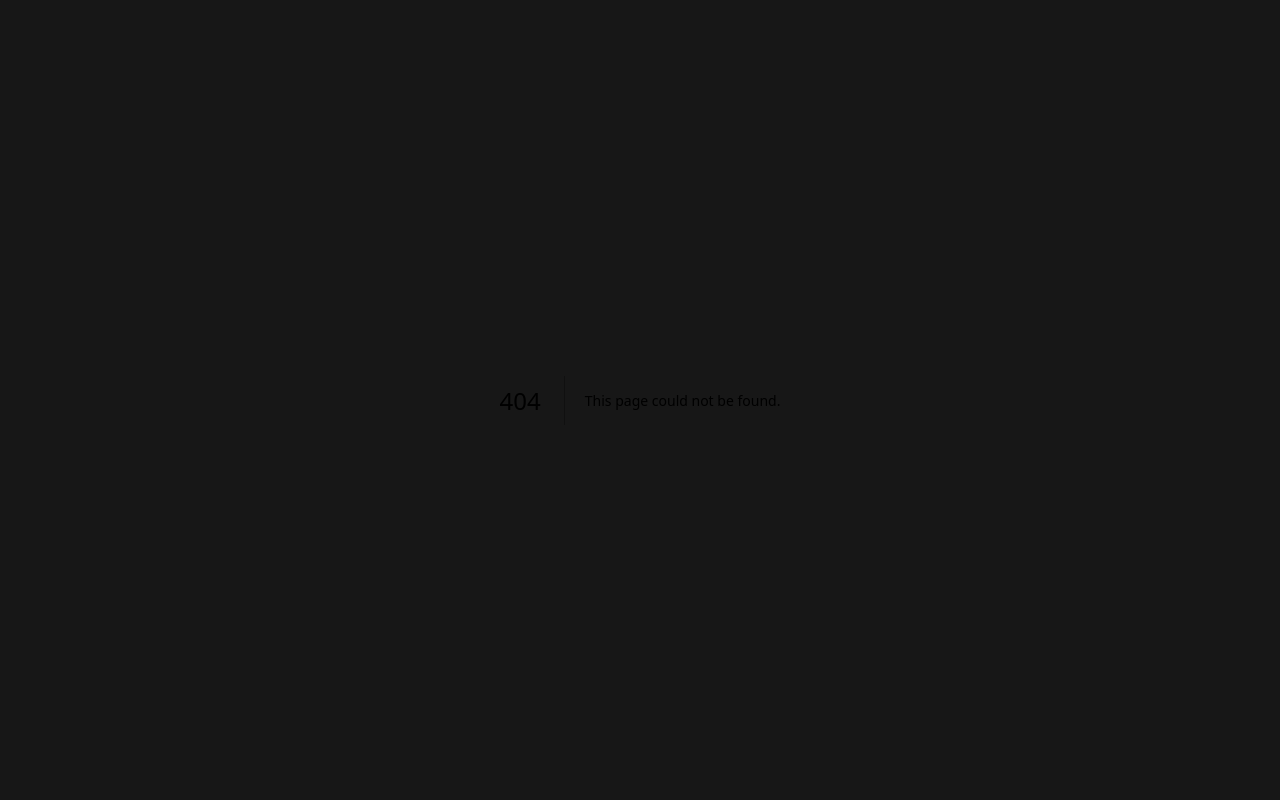
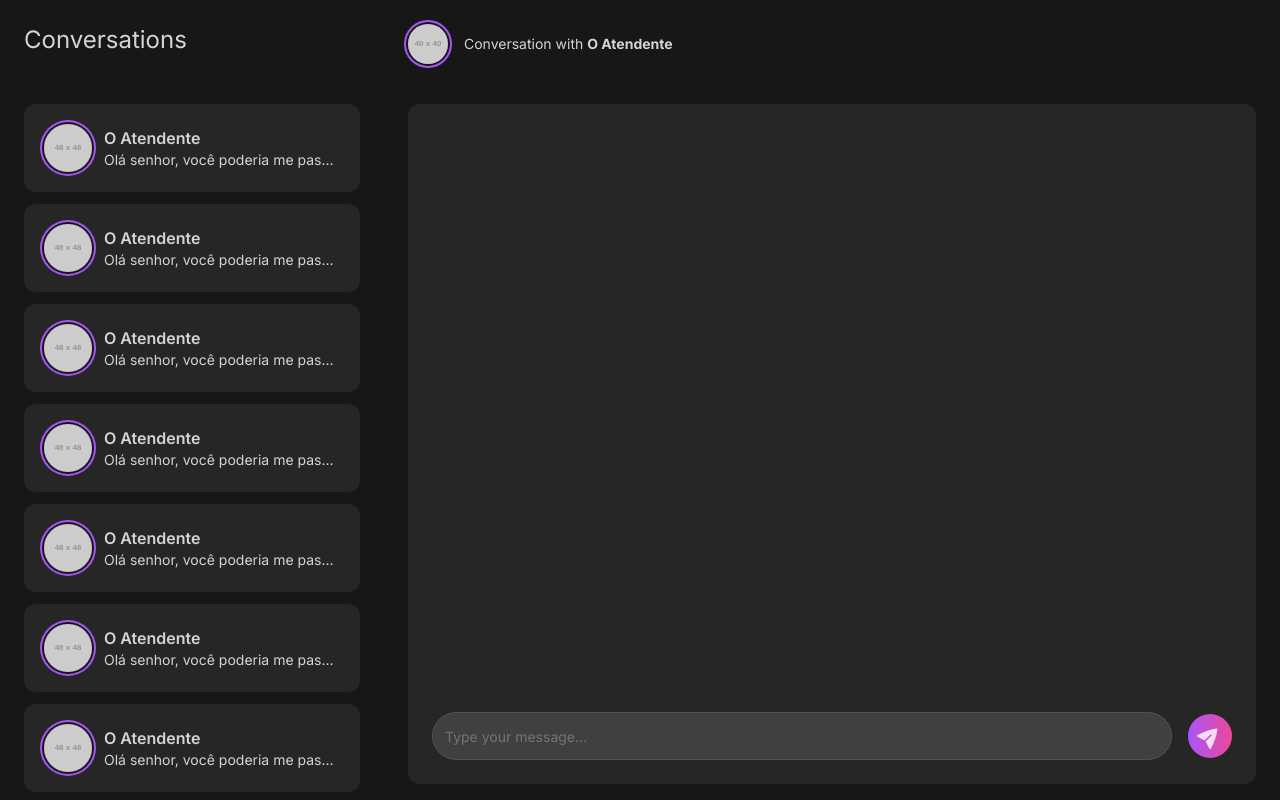
Before and after one commit to luizeboli/homies-web, a Next.js app: page /conversations in a window 1280 px wide. Before the commit this address had no page. Built offline with nearby package versions, Linux system fonts and the light colour scheme.

Commit message:
feat: add conversations page structure

```diff
--- a/next.config.js
+++ b/next.config.js
@@ -4,6 +4,9 @@ const nextConfig = {
     appDir: true,
   },
   reactStrictMode: true,
+  images: {
+    domains: ["placehold.co"],
+  },
   async rewrites() {
     return [
       {
--- a/package.json
+++ b/package.json
@@ -11,6 +11,7 @@
   "dependencies": {
     "@clerk/nextjs": "^4.16.1",
     "@clerk/themes": "^1.6.0",
+    "@heroicons/react": "^2.0.17",
     "@tailwindcss/forms": "^0.5.3",
     "classnames": "^2.3.2",
     "next": "^13.3.0",
--- /dev/null
+++ b/src/app/conversations/ChatList.tsx
@@ -0,0 +1,28 @@
+"use client";
+
+import { ChatListItem } from "./ChatListItem";
+
+export function ChatList() {
+  return (
+    <div className="flex w-full max-w-sm flex-col p-6 pb-0 text-zinc-300">
+      <h1 className="mb-10 text-2xl">Conversations</h1>
+
+      <div className="flex flex-col gap-3 overflow-y-auto py-2 custom-scroll">
+        <ChatListItem />
+        <ChatListItem />
+        <ChatListItem />
+        <ChatListItem />
+        <ChatListItem />
+        <ChatListItem />
+        <ChatListItem />
+        <ChatListItem />
+        <ChatListItem />
+        <ChatListItem />
+        <ChatListItem />
+        <ChatListItem />
+        <ChatListItem />
+        <ChatListItem />
+      </div>
+    </div>
+  );
+}
--- /dev/null
+++ b/src/app/conversations/ChatListItem.tsx
@@ -0,0 +1,27 @@
+import Image from "next/image";
+import Link from "next/link";
+
+export function ChatListItem() {
+  return (
+    <Link
+      href="/conversation/123"
+      className="flex items-center gap-3 rounded-xl bg-neutral-800 p-5"
+    >
+      <Image
+        src="https://placehold.co/48.png"
+        alt="Avatar"
+        width={48}
+        height={48}
+        className="shrink-0 rounded-full ring-2 ring-purple-500 ring-offset-2 ring-offset-neutral-900"
+      />
+      <div className="min-w-0">
+        <p className="overflow-hidden text-ellipsis whitespace-nowrap font-semibold">
+          O Atendente
+        </p>
+        <p className="overflow-hidden text-ellipsis whitespace-nowrap text-sm">
+          Olá senhor, você poderia me passar seu contato?
+        </p>
+      </div>
+    </Link>
+  );
+}
--- /dev/null
+++ b/src/app/conversations/ChatMessageInput.tsx
@@ -0,0 +1,18 @@
+import { PaperAirplaneIcon } from "@heroicons/react/24/solid";
+
+export function ChatMessageInput() {
+  return (
+    <div className="flex grow flex-col rounded-xl bg-neutral-800">
+      <div className="mt-auto flex items-center gap-4 p-6">
+        <input
+          type="text"
+          placeholder="Type your message..."
+          className="h-12 w-full rounded-full border-neutral-600 bg-neutral-700 text-sm text-white/90 placeholder:text-neutral-500 focus:border-neutral-700 focus:ring-2 focus:ring-purple-500 focus:ring-offset-2 focus:ring-offset-neutral-900"
+        />
+        <button className="justify-center rounded-full bg-gradient-to-r from-purple-500 to-pink-500 p-2.5 text-center text-sm font-medium text-white hover:bg-gradient-to-l focus:outline-none focus:ring-2 focus:ring-purple-500 focus:ring-offset-2 focus:ring-offset-neutral-900 disabled:cursor-wait disabled:opacity-60">
+          <PaperAirplaneIcon className="w-6 -rotate-45 fill-white/80" />
+        </button>
+      </div>
+    </div>
+  );
+}
--- /dev/null
+++ b/src/app/conversations/ChatTimeline.tsx
@@ -0,0 +1,23 @@
+import Image from "next/image";
+import { ChatMessageInput } from "./ChatMessageInput";
+
+export function ChatTimeline() {
+  return (
+    <div className="flex w-full flex-col p-6 pb-4 text-zinc-300">
+      <div className="mb-10 flex items-center gap-4">
+        <Image
+          src="https://placehold.co/40.png"
+          alt="Avatar"
+          width={40}
+          height={40}
+          className="shrink-0 rounded-full ring-2 ring-purple-500 ring-offset-2 ring-offset-neutral-900"
+        />
+        <h2 className="text-sm">
+          Conversation with <b>O Atendente</b>
+        </h2>
+      </div>
+
+      <ChatMessageInput />
+    </div>
+  );
+}
--- /dev/null
+++ b/src/app/conversations/page.tsx
@@ -0,0 +1,12 @@
+import { ChatList } from "./ChatList";
+import { ChatTimeline } from "./ChatTimeline";
+
+export default function Page() {
+  return (
+    <main className="flex h-full">
+      <ChatList />
+
+      <ChatTimeline />
+    </main>
+  );
+}
--- a/tailwind.config.js
+++ b/tailwind.config.js
@@ -4,5 +4,40 @@ module.exports = {
   theme: {
     extend: {},
   },
-  plugins: [require("@tailwindcss/forms"), require("autoprefixer")],
+  plugins: [
+    require("@tailwindcss/forms"),
+    require("autoprefixer"),
+    /** @type {import('tailwindcss/types/config').PluginCreator} */
+    ({ addUtilities }) =>
+      addUtilities({
+        ".custom-scroll": {
+          "&:hover": {
+            "&::-webkit-scrollbar": {
+              width: 18,
+            },
+
+            "&::-webkit-scrollbar-thumb": {
+              border: "6px solid rgba(0, 0, 0, 0)",
+              backgroundClip: "padding-box",
+              borderRadius: "9999px",
+              backgroundColor: "#AAAAAA",
+            },
+          },
+
+          "&::-webkit-scrollbar": {
+            width: 18,
+          },
+          "&::-webkit-scrollbar-thumb": {
+            backgroundColor: "transparent",
+            borderRadius: 6,
+          },
+          "&::-webkit-scrollbar-track": {
+            boxShadow: "none",
+            margin: "0",
+          },
+          scrollbarColor: "transparent transparent",
+          scrollbarWidth: "thin",
+        },
+      }),
+  ],
 };
```
Also changed, not shown: 1 other file (tests, documents, lock files or other folders).
